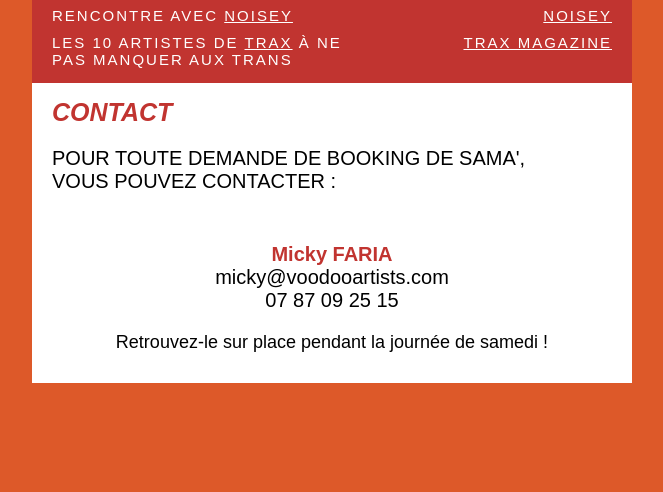
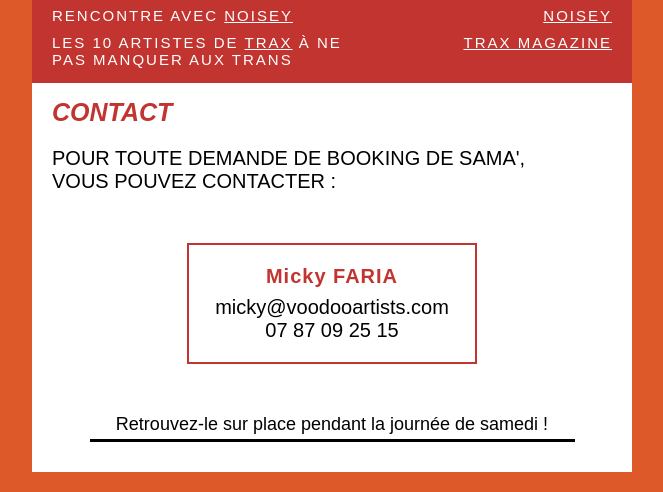
Before and after one commit to voodooartists/voodooartists.github.io, a plain HTML site: page index.html in a window 1280 px wide. Shown: the part 1759-2251 px from the top of the page, without its empty margins (308-971 px from the left). Drawn offline with Linux system fonts and the light colour scheme; a web font is replaced by a local one.

Commit message:
Update index.html

```diff
--- a/index.html
+++ b/index.html
@@ -94,7 +94,7 @@
                 <table align="center" style="margin-top:100px;">
                     <tr>
                         <td>
-                            <img src="https://i.imgur.com/FlRHfno.jpg" />
+                            <img src="https://i.imgur.com/IlOzauN.jpg" />
                         </td>
                     </tr>
                 </table>
@@ -332,16 +332,28 @@
                             <table align="center" width="560" style='margin-top:50px;text-align:center;'>
                                 <tr>
                                     <td>
-                                        <p style="font-family:'Work Sans', arial, sans-serif;font-size:20px;font-weight:600;color:#c13430;">Micky FARIA</p>
-                                        <p style="font-family:'Work Sans', arial, sans-serif;font-size:20px;font-weight:500;color:#000;"><a href='mailto:micky@voodooartists.com' style='color:#000;'>micky@voodooartists.com</a></p>
-                                        <p style="font-family:'Work Sans', arial, sans-serif;font-size:20px;font-weight:500;color:#000;">07 87 09 25 15</p>
+                                        <table align="center" width="290" style="border:2px solid #c13430;">
+                                            <tr>
+                                                <td style="padding-top:20px;padding-bottom:20px;">
+                                                    <p style="font-family:'Work Sans', arial, sans-serif;font-size:20px;font-weight:600;color:#c13430;letter-spacing:1px;">Micky FARIA</p>
+                                                    <p style="font-family:'Work Sans', arial, sans-serif;font-size:20px;font-weight:500;padding-top:8px;"><a href='mailto:micky@voodooartists.com' style='color:#000;'>micky@voodooartists.com</a></p>
+                                                    <p style="font-family:'Work Sans', arial, sans-serif;font-size:20px;font-weight:500;color:#000;">07 87 09 25 15</p>
+                                                </td>
+                                            </tr>
+                                        </table>
                                     </td>
                                 </tr>
                             </table>
-                            <table align="center" width="560" style='margin-top:20px;margin-bottom:30px;text-align:center;'>
+                            <table align="center" width="560" style='margin-top:50px;text-align:center;'>
                                 <tr>
                                     <td>
                                         <p style="font-family:'Work Sans', arial, sans-serif;font-size:18px;font-weight:500;color:#000;">Retrouvez-le sur place pendant la journée de samedi !</p>
+                                    </td>
+                                </tr>
+                            </table>
+                            <table align="center" width="485" style="border-top:3px solid #000;margin-bottom:30px;margin-top:4px;">
+                                <tr>
+                                    <td>
                                     </td>
                                 </tr>
                             </table>
```
